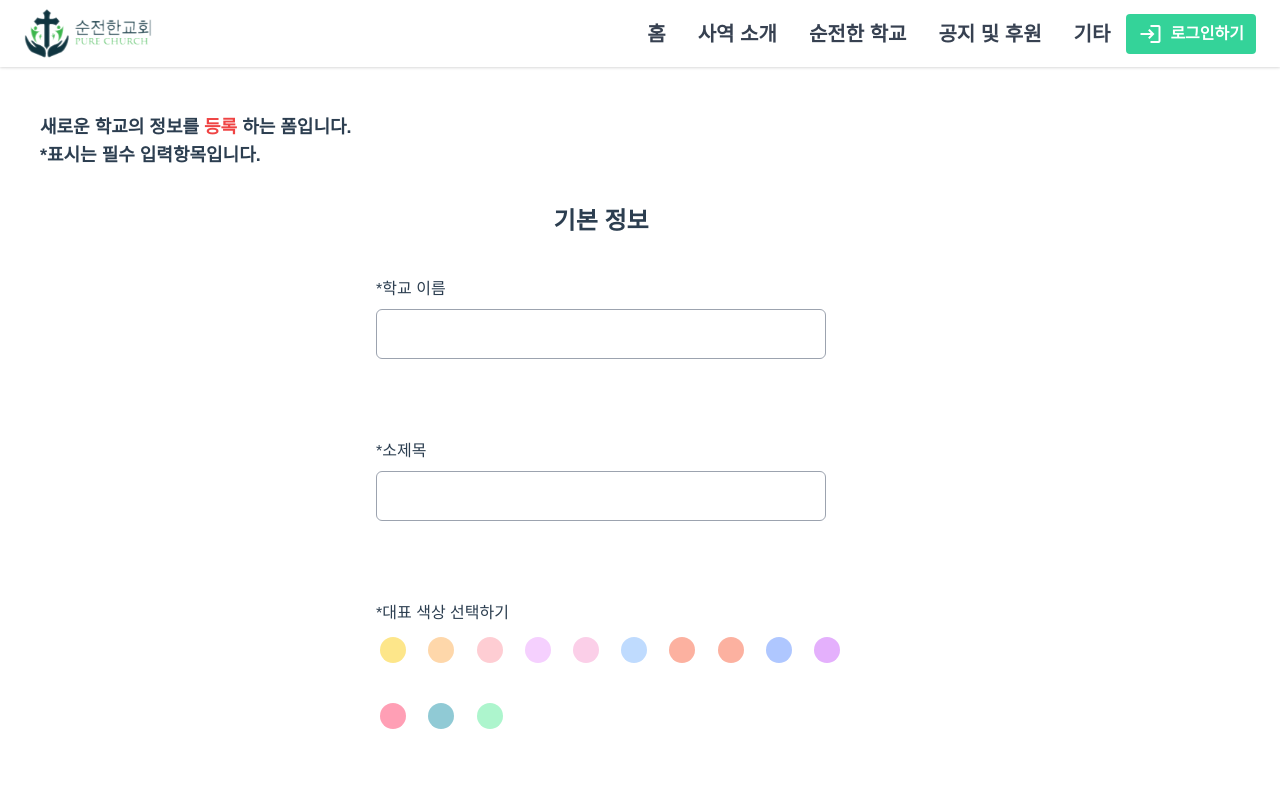
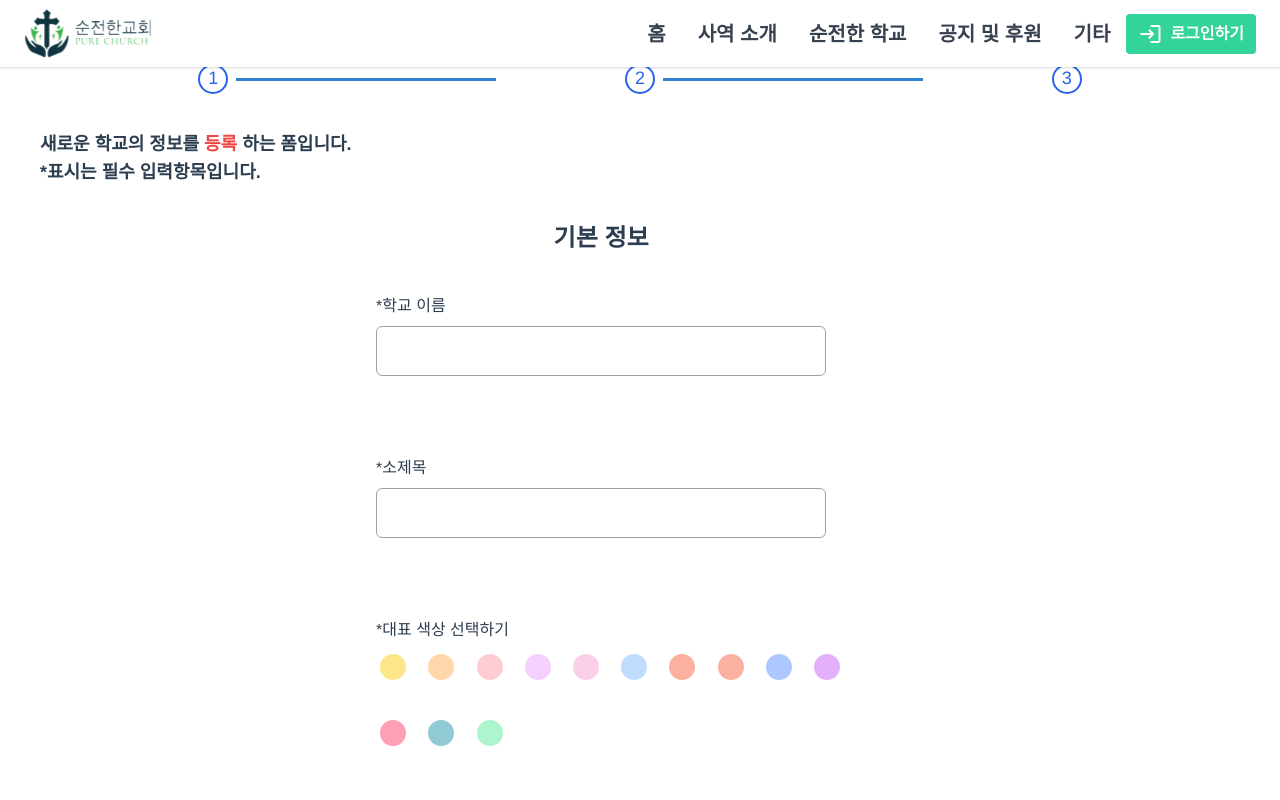
Before and after one commit to parkyoungmean/pure-church, a Vue app: page /schoolregistration in a window 1280 px wide. Shown: the top 800 px of the page. Built offline with nearby package versions, Linux system fonts and the light colour scheme.

Commit message:
10-13 SchoolRegistration: improve Progress-bar

```diff
--- a/src/components/school/SchoolDetail.vue
+++ b/src/components/school/SchoolDetail.vue
@@ -25,12 +25,12 @@
         <div class="md:max-w-md text-sm md:text-md">
           <div class="flex items-center text-xs md:text-sm md:pt-9">
             <span class="text-gray-900">순전한 학교&nbsp;</span>
-            <span> / {{ currentSchool.title }} </span>
+            <span> / {{ currentSchool.name }} </span>
           </div>
           <!-- Title -->
           <div class="pt-5 md:pt-10">
             <h1 class="text-2xl md:text-4xl font-bold tracking-wide">
-              {{ currentSchool.title }}
+              {{ currentSchool.name }}
             </h1>
           </div>
           <!-- Simple Statics -->
--- a/src/components/school/SchoolRegistration.vue
+++ b/src/components/school/SchoolRegistration.vue
@@ -22,8 +22,29 @@
   <!-- End of Close Button -->
   <!-- SCHOOL REGISTER -->
   <div class="container mx-auto">
+    <!-- progressbar -->
+    <div class="progress-bar flex my-5 text-sm md:text-lg">
+      <div class="step" v-for="(step, index) in progress_bar" :key="index">
+        <p
+          class="text-blue-600 mb-2 md:mb-4"
+          :class="{ active: step.isActive }"
+        >
+          {{ step.name }}
+        </p>
+        <div
+          class="bullet border-2 border-blue-600 rounded-full"
+          :class="{ active: step.isActive }"
+        >
+          <span class="absolute left-2.5 text-center text-blue-600">{{ index + 1 }}</span>
+        </div>
+        <div
+          class="check fas fa-check"
+          :class="{ active: step.isActive }"
+        ></div>
+      </div>
+    </div>
     <!-- Steper -->
-    <div class="relative w-full mb-20 px-5">
+    <!-- <div class="relative w-full mb-20 px-5">
       <div class="w-full flex justify-between px-4 py-4">
         <button
           class="
@@ -89,7 +110,7 @@
       <div class="w-full px-8 -mt-8">
         <div class="w-full h-[1px] bg-amber-800"></div>
       </div>
-    </div>
+    </div> -->
     <!-- End of Steper -->
     <h1
       class="
@@ -460,7 +481,7 @@
 </template>
 
 <script>
-import { ref } from "vue-demi";
+import { ref, reactive } from "vue-demi";
 import { useSchoolStore } from "../../stores/schools";
 import { useRouter } from "vue-router";
 import { getCurrentBreakpoint } from "../../common/common";
@@ -474,6 +495,27 @@ export default {
     const lectures = ref([]);
     const lecture_title = ref("");
     const img = ref("");
+
+    /* Progress-bar */
+    let current = 0;
+
+    const progress_bar = reactive([
+      {
+        id: 0,
+        name: "기본정보",
+        isActive: false,
+      },
+      {
+        id: 1,
+        name: "쿼리큘럼",
+        isActive: false,
+      },
+      {
+        id: 2,
+        name: "이미지",
+        isActive: false,
+      },
+    ]);
 
     /* school colors */
     const school_colors = [
@@ -645,10 +687,19 @@ export default {
     const nextBtn = (pos) => {
       const slidePage = document.querySelector(".slidepage");
       slidePage.style.marginLeft = `${pos}%`;
+      progress_bar[current].isActive = true;
+      /* eval('isActive' + current + '= true'); */
+      current += 1;
+      console.log(current);
     };
     const prevBtn = (pos) => {
       const slidePage = document.querySelector(".slidepage");
       slidePage.style.marginLeft = `${pos}%`;
+
+      current -= 1;
+      progress_bar[current].isActive = false;
+      /* eval('isActive' + current + '= false'); */
+      console.log(current);
     };
 
     const addLecture = () => {
@@ -694,8 +745,6 @@ export default {
       };
 
       store.createSchool(school).then(() => {
-        alert("새 학교 등록 성공!");
-
         /* 초기화 */
         school_name.value = "";
         subtitle.value = ""; // 소제목
@@ -714,6 +763,10 @@ export default {
     };
 
     return {
+      /* progress-bar */
+      current,
+      progress_bar,
+      /* form */
       school_colors, // 대표 색상
       school_name,
       subtitle,
@@ -733,6 +786,81 @@ export default {
 </script>
 
 <style lang="scss" scoped>
+.container .progress-bar .step {
+  position: relative;
+  text-align: center;
+  width: 100%;
+}
+
+.progress-bar .step p.active {
+  color: #d43f8d;
+}
+.progress-bar .step .bullet {
+  position: relative;
+  height: 30px;
+  width: 30px;
+  display: inline-block;
+  transition: 0.2s;
+}
+
+.progress-bar .step .bullet.active {
+  border-color: #d43f8d;
+  background: #d43f8d;
+}
+.progress-bar .step:last-child .bullet:before,
+.progress-bar .step:last-child .bullet:after {
+  display: none;
+}
+
+.progress-bar .step .bullet:before,
+.progress-bar .step .bullet:after {
+  position: absolute;
+  content: '';
+  bottom: 11px;
+  right: -270px;
+  height: 3px;
+  width: 260px;
+  background: #3182ce;
+}
+.progress-bar .step .bullet.active:after {
+  background: #d43f8d;
+  transform: scaleX(0);
+  transform-origin: left;
+  animation: animate 0.3s linear forwards;
+}
+
+@keyframes animate {
+  100% {
+    transform: scaleX(1);
+  }
+}
+
+.progress-bar .step .bullet span {
+  font-weight: 500;
+  line-height: 25px;
+  left: 50%;
+  transform: translateX(-50%);
+}
+
+.progress-bar .step .bullet.active span {
+  display: none;
+}
+
+.progress-bar .step .check {
+  position: absolute;
+  left: 50%;
+  top: 70%;
+  transform: translate(-50%, -50%);
+  display: none;
+}
+.progress-bar .step .check.active {
+  display: block;
+  color: #fff;
+}
+
+/*
+
+ */
 label {
   display: block;
   margin-bottom: 0.5rem;
--- a/src/components/user/UserRegistration.vue
+++ b/src/components/user/UserRegistration.vue
@@ -253,7 +253,7 @@ export default {
       }
       if (validationNumber(user.phoneNumber)) {
         store.createUser(user).then(() => {
-          alert("새 학생 등록 성공!");
+
           /* 초기화하기 */
           initUser();
 
--- a/src/stores/schools.js
+++ b/src/stores/schools.js
@@ -265,6 +265,8 @@ export const useSchoolStore = defineStore("school", {
 
           this.schools.unshift(school);
           this.currentSchool = school;
+
+          alert("새 학교 등록 성공!");
         });
       } catch (error) {
         alert("새 학교 등록이 실패하였습니다.ㅜㅜ");
--- a/src/stores/users.js
+++ b/src/stores/users.js
@@ -88,6 +88,8 @@ export const useUserStore = defineStore("user", {
 
             this.users.unshift(user);
             this.currentUser = user;
+
+            alert("새 학생 등록 성공!");
           });
       } catch (error) {
         alert("새 학생 등록이 실패하였습니다ㅜㅜ");
```
